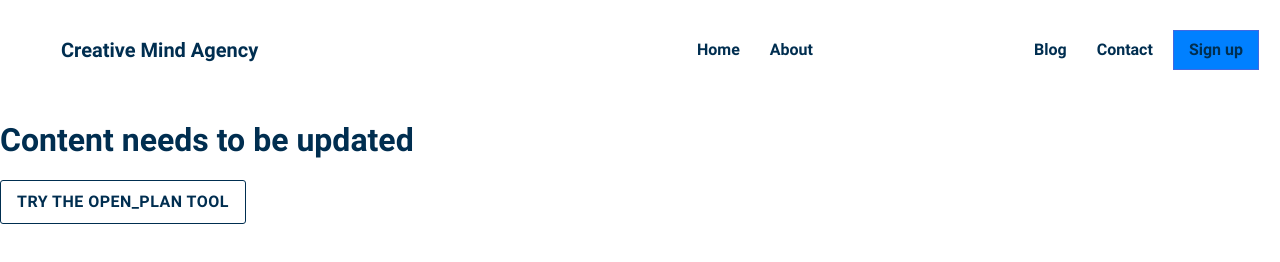
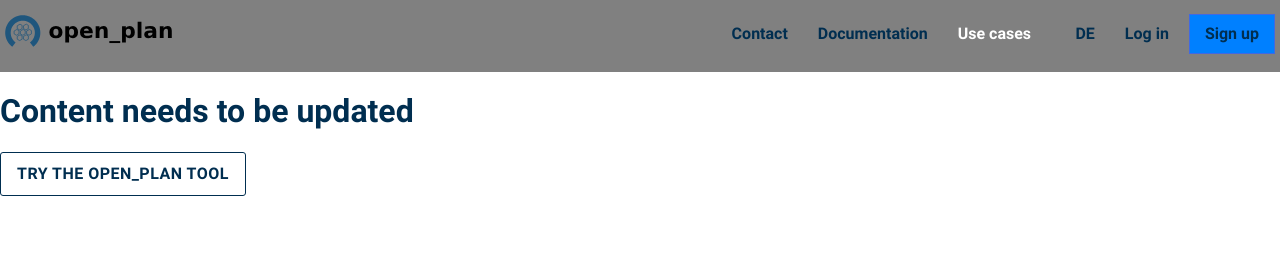
Before and after one commit to rl-institut/open_plan_tool_static, a plain HTML site: page index.html in a window 1280 px wide. Drawn offline with nearby package versions, Linux system fonts and the light colour scheme.

Commit message:
add logo to top-nav

```diff
--- a/index.html
+++ b/index.html
@@ -21,28 +21,25 @@
 
     <nav>
       <ul class="menu">
-        <li class="logo"><a href="#">Creative Mind Agency</a></li>
-        <li class="item"><a href="#">Home</a></li>
-        <li class="item"><a href="#">About</a></li>
+        <li class="logo">
+          <a href="#">
+            <img src="assets/logos/open_plan_logo_horizontal.svg" alt="open_plan logo">
+          </a>
+        </li>
+        <li class="item"><a href="#">Contact</a></li>
+        <li class="item"><a href="#">Documentation</a></li>
         <li class="item has-submenu">
-          <a tabindex="0">Services</a>
+          <a tabindex="0">Use cases</a>
           <ul class="submenu">
-            <li class="subitem"><a href="#">Design</a></li>
-            <li class="subitem"><a href="#">Development</a></li>
-            <li class="subitem"><a href="#">SEO</a></li>
-            <li class="subitem"><a href="#">Copywriting</a></li>
+            <li class="subitem"><a href="#">Profile</a></li>
+            <li class="subitem"><a href="#">Use cases</a></li>
+            <li class="subitem"><a href="#">License</a></li>
+            <li class="subitem"><a href="#">Contact</a></li>
+            <li class="subitem"><a href="#">Log out</a></li>
           </ul>
         </li>
-        <li class="item has-submenu">
-          <a tabindex="0">Plans</a>
-          <ul class="submenu">
-            <li class="subitem"><a href="#">Freelancer</a></li>
-            <li class="subitem"><a href="#">Startup</a></li>
-            <li class="subitem"><a href="#">Enterprise</a></li>
-          </ul>
-        </li>
-        <li class="item"><a href="#">Blog</a></li>
-        <li class="item"><a href="#">Contact</a>
+        <li class="item"><a href="#">DE</a></li>
+        <li class="item"><a href="#">Log in</a>
         </li>
         <li class="item button"><a href="#">Sign up</a></li>
         <li class="toggle"><a href="#"><i class="fas fa-bars"></i></a></li>
--- a/stylesheets/scss/abstracts/_mixins.scss
+++ b/stylesheets/scss/abstracts/_mixins.scss
@@ -61,6 +61,12 @@
   flex-direction: column;
 }
 
+@mixin flex-row-justify-center {
+  display: flex;
+  flex-direction: row;
+  justify-content: center;
+}
+
 @mixin flex-column-align-center {
   display: flex;
   flex-direction: column;
--- a/stylesheets/scss/abstracts/_variables.scss
+++ b/stylesheets/scss/abstracts/_variables.scss
@@ -36,8 +36,7 @@
 $top-nav-button-height: calc(#{$top-nav-height} - (2 * 1rem));
 
 // Logo
-$logo-height-small: 1.5rem;
-$logo-height-large: 2rem;
+$logo-height: 2rem;
 
 // Buttons
 $button-border-radius: 3px;
--- a/stylesheets/scss/components/_nav.scss
+++ b/stylesheets/scss/components/_nav.scss
@@ -1,6 +1,16 @@
 nav {
-  background: $white;
-  padding: 0 1rem;
+  background: grey;
+  height: $top-nav-height;
+  @include flex-row-justify-center;
+
+  ul.menu {
+    width: 100%;
+    max-width: $section-max-width;
+    padding: 0;
+    margin: 0;
+    height: $top-nav-height;
+  }
+
   a {
     color: white;
     text-decoration: none;
@@ -10,11 +20,13 @@
     list-style-type: none;
   }
   .logo {
-    font-size: 20px;
-    padding: 7.5px 10px 7.5px 0;
+    img {
+      height: $logo-height;
+    }
   }
   .item {
     padding: 10px;
+    background-color: grey;
   }
   .item.button {
     padding: 9px 5px;
```
Also changed, not shown: stylesheets/css/main.css, 1 other file.
